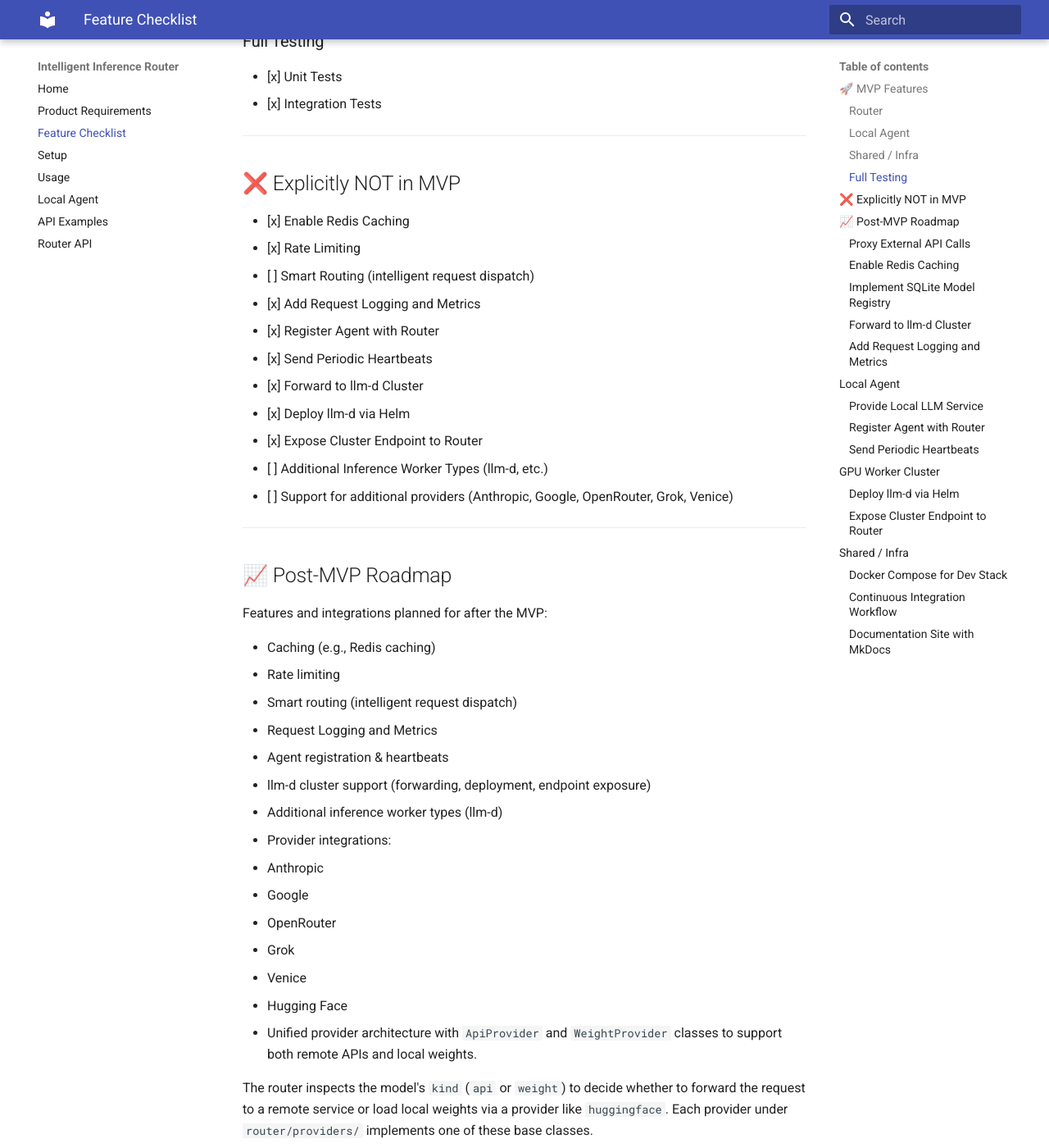
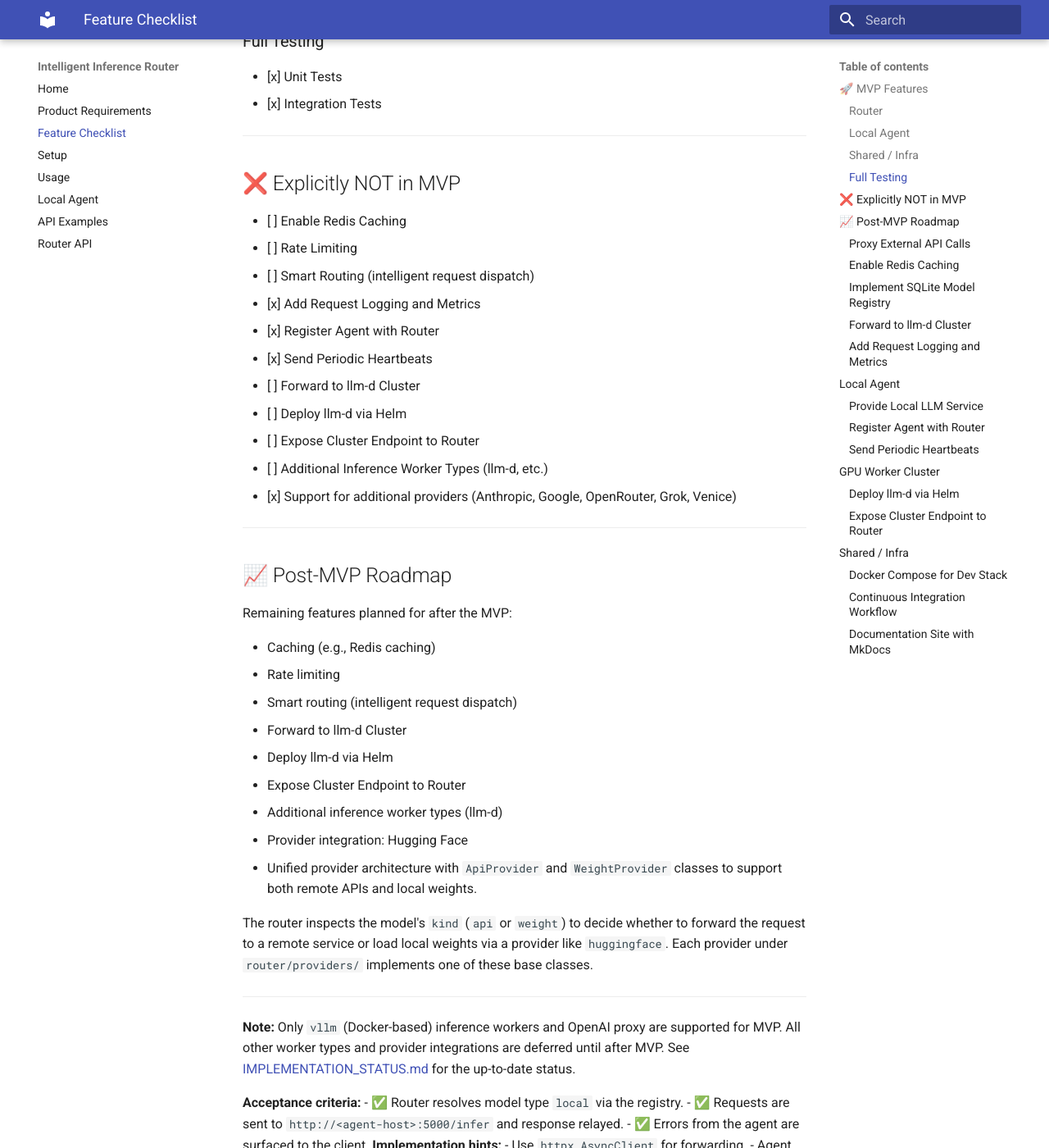
Before and after one commit to eddiedunn/intelligent_inference_router, an MkDocs documentation site: the page built from docs/FEATURES.md, in a window 1280 px wide and 1400 px high, scrolled down 824 px. Shown: the whole window at 82% size. Built offline with MkDocs 1.6.1 and Material for MkDocs 9.7.7, drawn with Linux system fonts in a browser that asks for light colours.

Commit message:
docs: align roadmap with implementation

```diff
--- a/docs/FEATURES.md
+++ b/docs/FEATURES.md
@@ -30,38 +30,32 @@
 
 ## ❌ Explicitly NOT in MVP
 
- - [x] Enable Redis Caching
- - [x] Rate Limiting
- - [ ] Smart Routing (intelligent request dispatch)
- - [x] Add Request Logging and Metrics
+- [ ] Enable Redis Caching
+- [ ] Rate Limiting
+- [ ] Smart Routing (intelligent request dispatch)
+- [x] Add Request Logging and Metrics
 - [x] Register Agent with Router
 - [x] Send Periodic Heartbeats
-- [x] Forward to llm-d Cluster
-- [x] Deploy llm-d via Helm
-- [x] Expose Cluster Endpoint to Router
+- [ ] Forward to llm-d Cluster
+- [ ] Deploy llm-d via Helm
+- [ ] Expose Cluster Endpoint to Router
 - [ ] Additional Inference Worker Types (llm-d, etc.)
-- [ ] Support for additional providers (Anthropic, Google, OpenRouter, Grok, Venice)
+- [x] Support for additional providers (Anthropic, Google, OpenRouter, Grok, Venice)
 
 ---
 
 ## 📈 Post-MVP Roadmap
 
-Features and integrations planned for after the MVP:
+Remaining features planned for after the MVP:
 
 - Caching (e.g., Redis caching)
 - Rate limiting
 - Smart routing (intelligent request dispatch)
-- Request Logging and Metrics
-- Agent registration & heartbeats
-- llm-d cluster support (forwarding, deployment, endpoint exposure)
+- Forward to llm-d Cluster
+- Deploy llm-d via Helm
+- Expose Cluster Endpoint to Router
 - Additional inference worker types (llm-d)
-- Provider integrations:
-  - Anthropic
-  - Google
-  - OpenRouter
-  - Grok
-  - Venice
-- Hugging Face
+- Provider integration: Hugging Face
 - Unified provider architecture with `ApiProvider` and `WeightProvider`
   classes to support both remote APIs and local weights.
 
```
Also changed, not shown: docs/router_api.md (+6 -4 lines).
